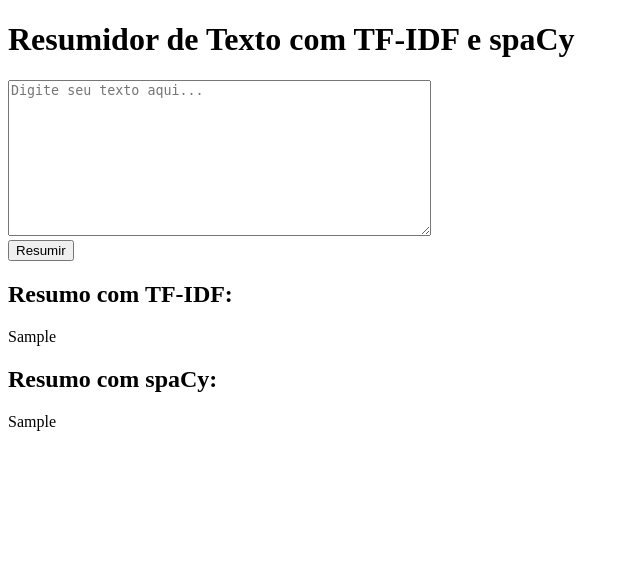
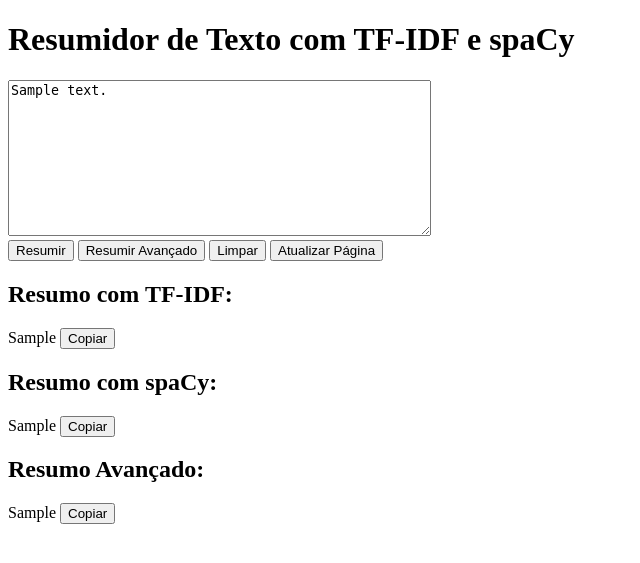
Before and after one commit to mlsfront/resumidor, a Flask app: template templates/index.html in a window 1280 px wide. Shown: the top 563 px of the page, without its empty margins (0-640 px from the left). Run offline with Flask 3, Linux system fonts and the light colour scheme; the template is opened without the code that fills it: most values are stand-ins (such as "Sample title", 1, 10 or a date in 2020).

Commit message:
doc: Atualizando README --modified: README
feat: Formatar o resumo
--modified: app.py
--modified: templates/index.html

feat: removendo stop words

feat: Mantendo textarea, e btn copiar resumo

feat: Add opção  resumo avançado

--modified:  README
--modified:  app.py
--modified:  templates/index.html

```diff
--- a/app.py
+++ b/app.py
@@ -9,12 +9,25 @@
 # Carregar o modelo de linguagem em português
 nlp = spacy.load('pt_core_news_sm')
 
+def remover_stop_words(sentencas):
+    # Usar spaCy para remover stop words de cada sentença
+    sentencas_processadas = []
+    for sentenca in sentencas:
+        doc = nlp(sentenca)
+        sentenca_processada = ' '.join([token.text for token in doc if not token.is_stop and not token.is_punct])
+        sentencas_processadas.append(sentenca_processada)
+    return sentencas_processadas
+
+def formatar_resumo(resumo):
+    # Substituir o caractere especial por ponto seguido de quebra de linha
+    return resumo.replace('|', '.<br>')
+
 def calcular_resumo_tfidf(texto):
-    # Remover quebras de linha e espaços extras
-    texto = re.sub(r'\s+', ' ', texto).strip()
-
     # Dividir o texto em sentenças
     sentencas = re.split(r'(?<=[.!?]) +', texto)
+
+    # Remover stop words de cada sentença
+    sentencas = remover_stop_words(sentencas)
 
     # Criar o vetor TF-IDF para as sentenças
     vectorizer = TfidfVectorizer()
@@ -30,14 +43,19 @@
     # Extrair as 3 sentenças mais relevantes
     indices_relevantes = [idx for idx, _ in sentencas_relevantes[:3]]
 
-    # Criar o resumo com as sentenças mais relevantes
-    resumo = ' '.join(sentencas[i] for i in sorted(indices_relevantes))
-
-    return resumo
+    # Criar o resumo com as sentenças mais relevantes e adicionar caractere especial ao final de cada sentença
+    resumo = '|'.join(sentencas[i] for i in sorted(indices_relevantes))
+    return formatar_resumo(resumo)
 
 def calcular_resumo_spacy(texto):
+    # Dividir o texto em sentenças
+    sentencas = re.split(r'(?<=[.!?]) +', texto)
+
+    # Remover stop words de cada sentença
+    sentencas = remover_stop_words(sentencas)
+
     # Usar spaCy para processar o texto
-    doc = nlp(texto)
+    doc = nlp(' '.join(sentencas))  # Juntar as sentenças processadas
 
     # Extrair as sentenças
     sentencas = list(doc.sents)
@@ -48,23 +66,48 @@
     # Obter as 3 sentenças mais longas
     sentencas_relevantes = sorted(pontuacoes, key=lambda x: x[1], reverse=True)[:3]
 
-    # Criar o resumo
-    resumo = ' '.join(str(sent[0]) for sent in sorted(sentencas_relevantes, key=lambda x: sentencas.index(x[0])))
+    # Criar o resumo e adicionar caractere especial ao final de cada sentença
+    resumo = '|'.join(str(sent[0]) for sent in sorted(sentencas_relevantes, key=lambda x: sentencas.index(x[0])))
+    return formatar_resumo(resumo)
 
-    return resumo
+def calcular_resumo_avancado(texto):
+    # Dividir o texto em sentenças
+    sentencas = re.split(r'(?<=[.!?]) +', texto)
 
+    # Remover stop words de cada sentença
+    sentencas = remover_stop_words(sentencas)
+
+    num_sentencas = max(1, min(5, len(sentencas) // 4))  # Ajuste baseado no tamanho do texto
+
+    vectorizer = TfidfVectorizer()
+    tfidf_matrix = vectorizer.fit_transform(sentencas)
+
+    dense = tfidf_matrix.todense().A
+    soma_tfidf = np.sum(dense, axis=1)
+
+    sentencas_relevantes = sorted(enumerate(soma_tfidf), key=lambda x: x[1], reverse=True)
+
+    indices_relevantes = [idx for idx, _ in sentencas_relevantes[:num_sentencas]]
+    # Adicionar caractere especial ao final de cada sentença
+    resumo = '|'.join(sentencas[i] for i in sorted(indices_relevantes))
+    return formatar_resumo(resumo)
 
 @app.route('/', methods=['GET', 'POST'])
 def home():
     resumo_tfidf = ""
     resumo_spacy = ""
+    resumo_avancado = ""
+    texto = ""
 
     if request.method == 'POST':
-        texto = request.form['texto']
-        resumo_tfidf = calcular_resumo_tfidf(texto)  # Sumarização com TF-IDF
-        resumo_spacy = calcular_resumo_spacy(texto)  # Sumarização com spaCy
+        texto = request.form['texto']  # Armazena o texto do textarea
+        if 'resumir' in request.form:
+            resumo_tfidf = calcular_resumo_tfidf(texto)
+            resumo_spacy = calcular_resumo_spacy(texto)
+        elif 'resumir_avancado' in request.form:
+            resumo_avancado = calcular_resumo_avancado(texto)
 
-    return render_template('index.html', resumo_tfidf=resumo_tfidf, resumo_spacy=resumo_spacy)
+    return render_template('index.html', resumo_tfidf=resumo_tfidf, resumo_spacy=resumo_spacy, resumo_avancado=resumo_avancado, texto=texto)
 
 if __name__ == '__main__':
     app.run(debug=True)
--- a/templates/index.html
+++ b/templates/index.html
@@ -5,21 +5,49 @@
     <meta name="viewport" content="width=device-width, initial-scale=1.0">
     <title>Resumidor de Texto</title>
 </head>
+<script>
+    function validarFormulario(event) {
+        const texto = document.getElementsByName('texto')[0].value;
+        if (!texto.trim()) {
+            alert('Por favor, insira um texto antes de resumir.');
+            event.preventDefault();  // Impede o envio do formulário
+        }
+    }
+
+    function copyToClipboard(resumo, tipo) {
+        navigator.clipboard.writeText(resumo).then(function() {
+            alert(`${tipo} copiado para a área de transferência!`);
+        }, function(err) {
+            console.error('Erro ao copiar texto: ', err);
+        });
+    }
+</script>
+
+
 <body>
     <h1>Resumidor de Texto com TF-IDF e spaCy</h1>
-    <form method="POST">
-        <textarea name="texto" rows="10" cols="50" placeholder="Digite seu texto aqui..."></textarea><br>
-        <input type="submit" value="Resumir">
+    <form method="POST" onsubmit="validarFormulario(event)">
+        <textarea name="texto" rows="10" cols="50" placeholder="Digite seu texto aqui..." required>{{ texto }}</textarea><br>
+        <input type="submit" name="resumir" value="Resumir">
+        <input type="submit" name="resumir_avancado" value="Resumir Avançado">
+        <input type="button" value="Limpar" onclick="document.getElementsByName('texto')[0].value='';">
+        <input type="button" value="Atualizar Página" onclick="location.reload();">
     </form>
 
     {% if resumo_tfidf %}
-        <h2>Resumo com TF-IDF:</h2>
-        <p>{{ resumo_tfidf }}</p>
-    {% endif %}
+    <h2>Resumo com TF-IDF:</h2>
+    <p>{{ resumo_tfidf|safe }} <button onclick="copyToClipboard(`{{ resumo_tfidf }}`, 'Resumo TF-IDF')">Copiar</button></p>    {% endif %}
 
     {% if resumo_spacy %}
         <h2>Resumo com spaCy:</h2>
-        <p>{{ resumo_spacy }}</p>
+        <p>{{ resumo_spacy|safe }} <button onclick="copyToClipboard(`{{ resumo_spacy }}`, 'Resumo spaCy')">Copiar</button></p>
     {% endif %}
+
+    {% if resumo_avancado %}
+        <h2>Resumo Avançado:</h2>
+        <p>{{ resumo_avancado|safe }} <button onclick="copyToClipboard(`{{ resumo_avancado }}`, 'Resumo Avançado')">Copiar</button></p>
+    {% endif %}
+
+
 </body>
 </html>
```
Also changed, not shown: 1 other file.
